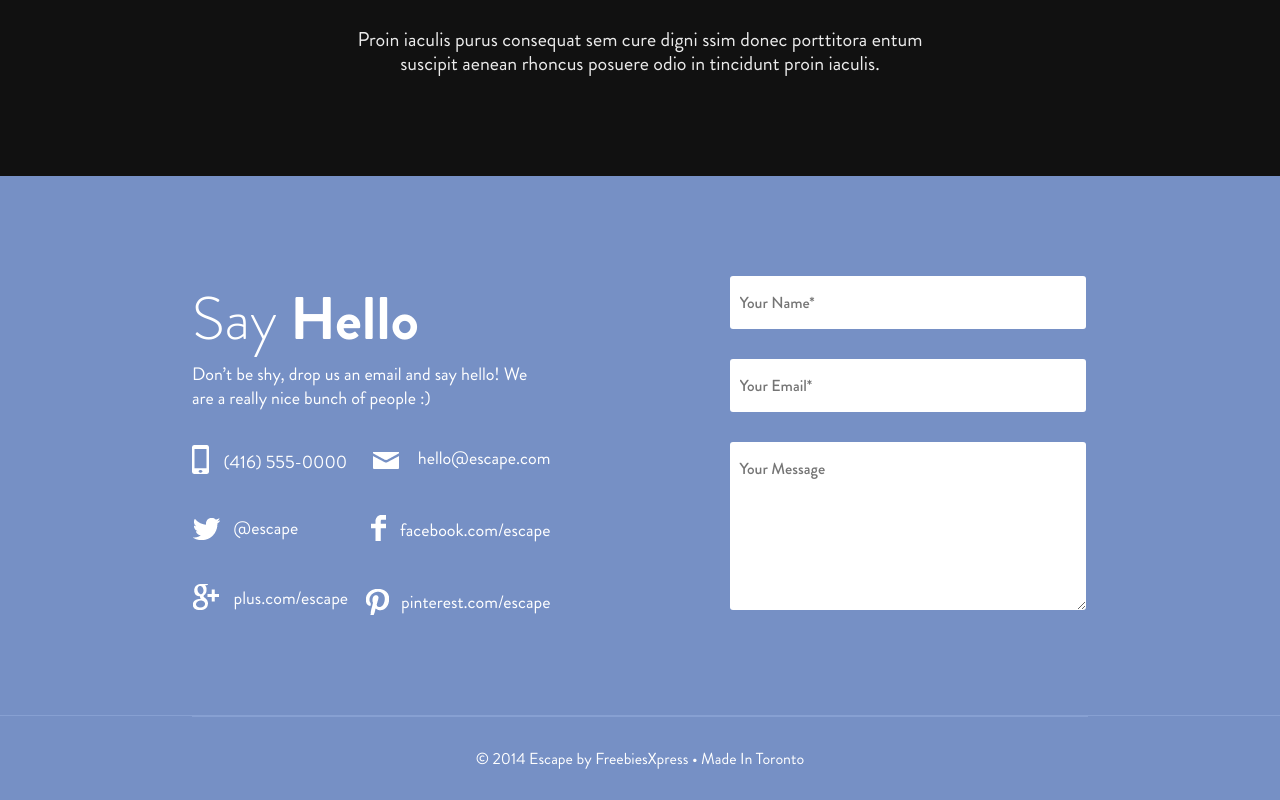
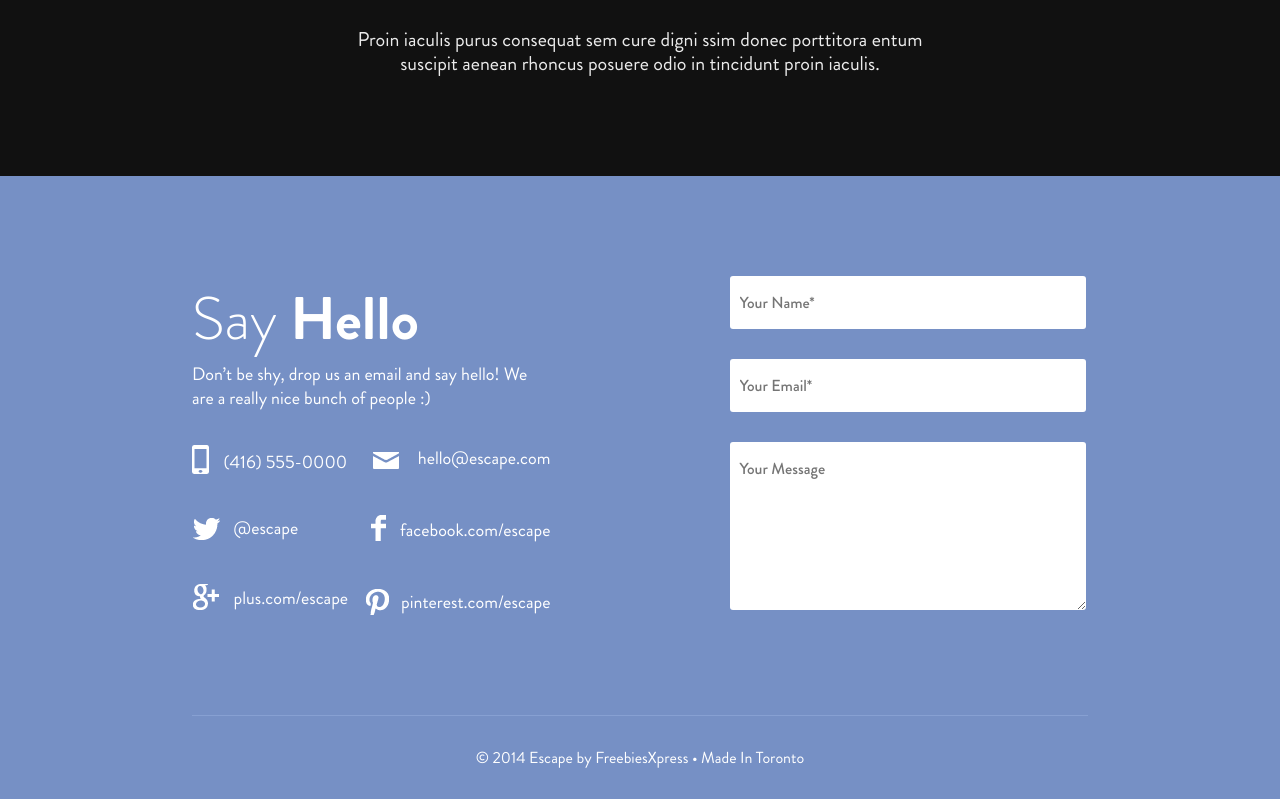
Before and after one commit to foysalhasan/project-escape, a plain HTML site: page index.html in a window 1280 px wide. Shown: the part 4132-4932 px from the top of the page. Drawn offline with Linux system fonts and the light colour scheme; a web font is replaced by a local one.

Commit message:
Update style.css

```diff
--- a/css/style.css
+++ b/css/style.css
@@ -548,7 +548,6 @@ a {
   font-size: 16px;
   color: #ffffff;
   background-color: #7690c5;
-  border-top: 1px solid #87a0d2;
   text-align: center;
 }
 
```
